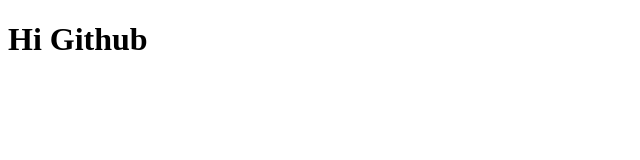
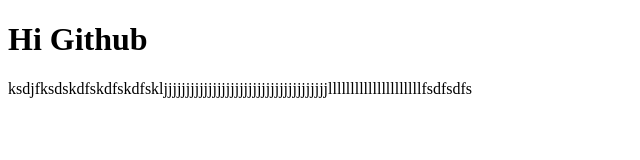
Before and after one commit to KseniyaVG/yum, a plain HTML site: page index.html in a window 1280 px wide. Shown: the whole page, without its empty margins (0-640 px from the left). Drawn offline with Linux system fonts and the light colour scheme.

Commit message:
Update index.html

```diff
--- a/index.html
+++ b/index.html
@@ -7,5 +7,6 @@
 </head>
 <body>
     <h1>Hi Github</h1>
+     <p>ksdjfksdskdfskdfskdfskljjjjjjjjjjjjjjjjjjjjjjjjjjjjjjjjjjjjjlllllllllllllllllllllfsdfsdfs</p>
 </body>
 </html>
```
